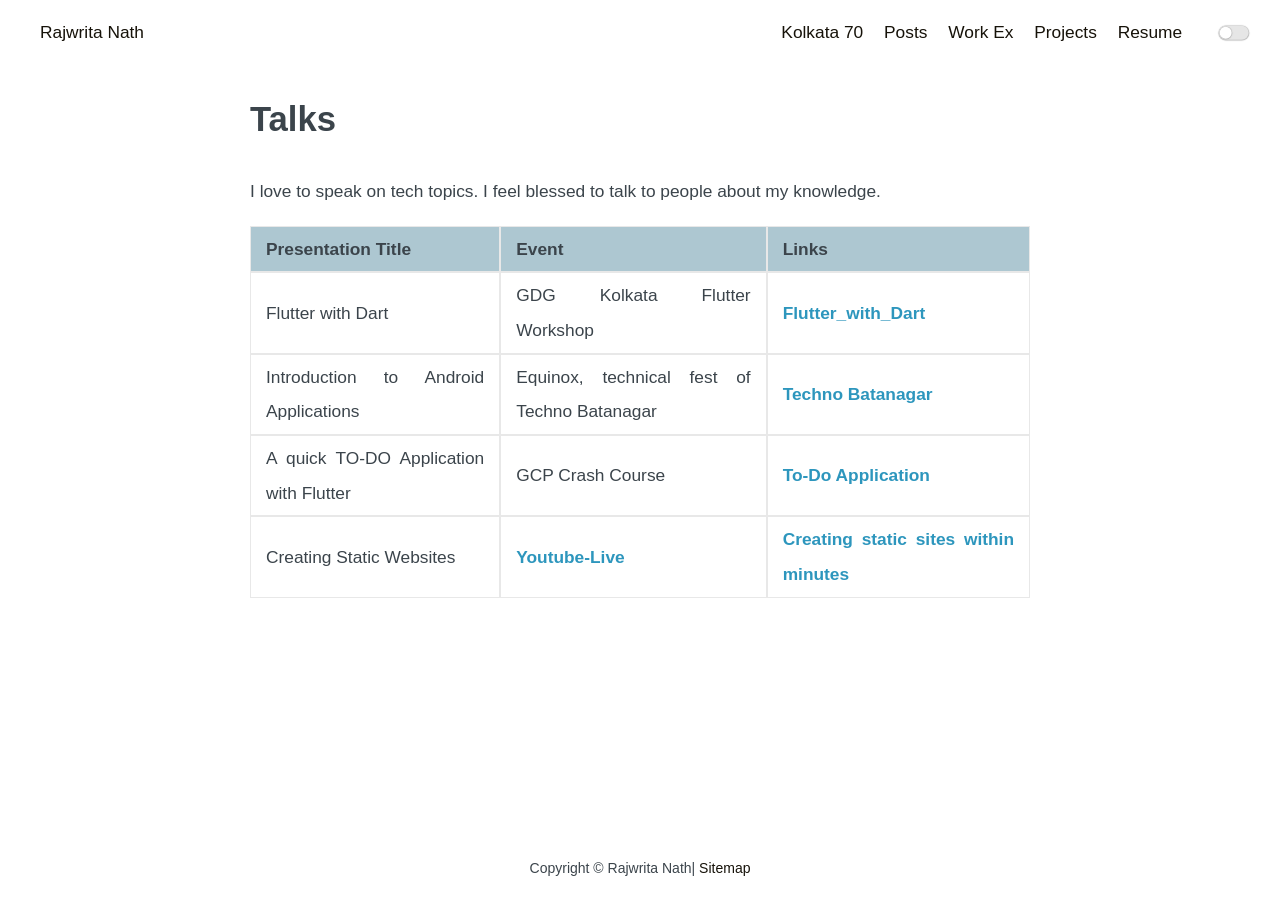
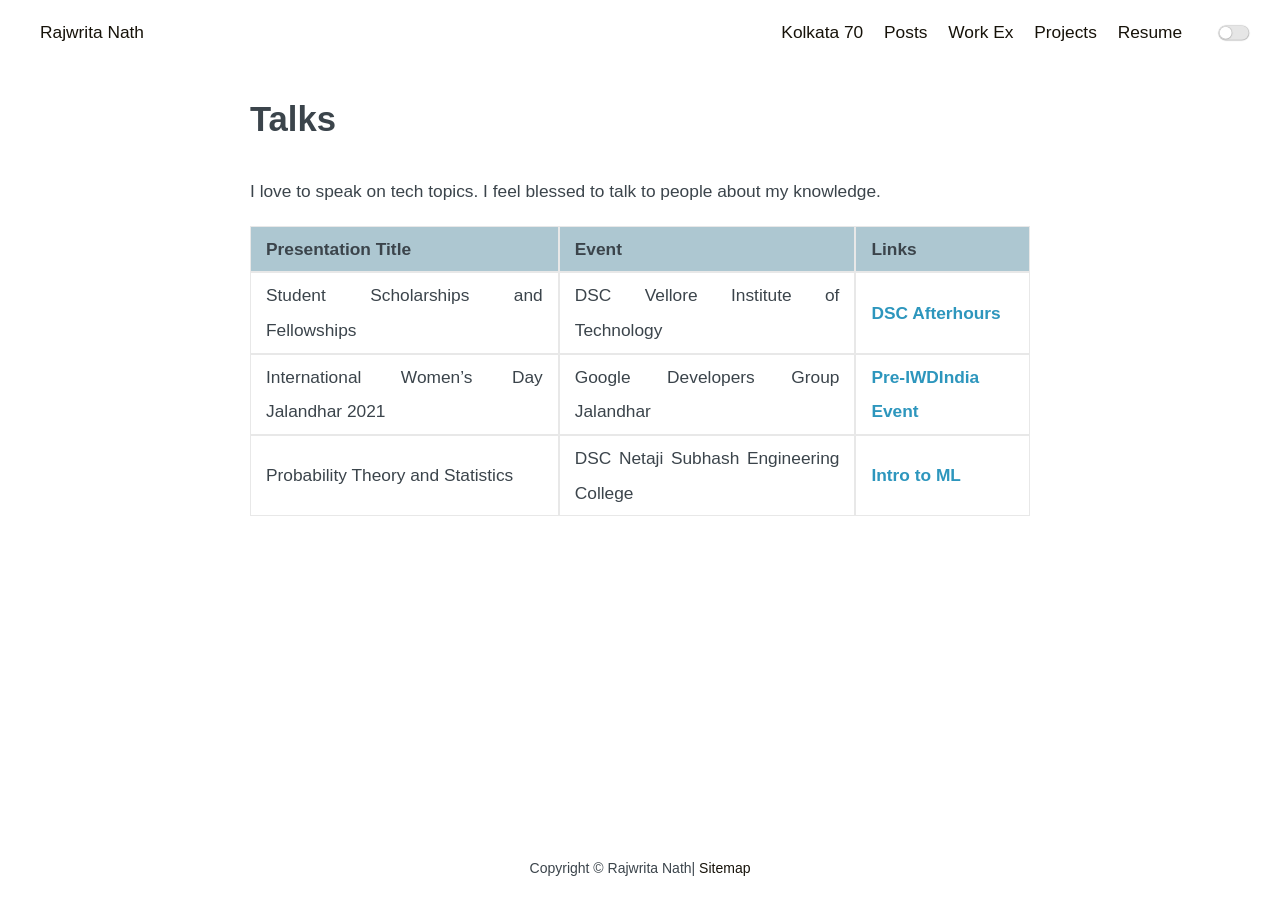
Before and after one commit to Rajwrita/rajwrita.github.io, a Jekyll site: the page built from talks.md, in a window 1280 px wide. Built offline with Jekyll 4.4.1, drawn with Linux system fonts in a browser that asks for light colours.

Commit message:
Update talks.md

```diff
--- a/talks.md
+++ b/talks.md
@@ -7,7 +7,6 @@ permalink: /talks
 
 | Presentation Title                     | Event                                                        | Links                                                        |
 | -------------------------------------- | ------------------------------------------------------------ | ------------------------------------------------------------ |
-| Flutter with Dart                      | GDG Kolkata Flutter Workshop                                 | [Flutter_with_Dart](https://docs.google.com/presentation/d/18zbpZpZnJVg77zhtHrDXkm84ctrgqtrbzGea1GAb6Yk/edit?usp=sharing) |
-| Introduction to Android Applications   | Equinox, technical fest of Techno Batanagar                  | [Techno Batanagar](https://github.com/ariG23498/Equinox-19-Android-Workshop) |
-| A quick TO-DO Application with Flutter | GCP Crash Course                                             | [To-Do Application](https://github.com/ariG23498/AOT_Workshop_TODO) |
-| Creating Static Websites               | [Youtube-Live](https://www.youtube.com/watch?v=4lm7dnikJF8&feature=youtu.be) | [Creating static sites within minutes](https://bit.ly/create-sites) |
+| Student Scholarships and Fellowships                      | DSC Vellore Institute of Technology                                | [DSC Afterhours](https://www.youtube.com/watch?v=NNYcVXAVcmA&list=PLiI1-GFGRl4tTvhylZsNYpio1qgkhLlsr&index=3) |
+| International Women's Day Jalandhar 2021   | Google Developers Group Jalandhar               | [Pre-IWDIndia Event](https://www.youtube.com/watch?v=qcqgF499ZbY) |
+| Probability Theory and Statistics  | DSC Netaji Subhash Engineering College                                             | [Intro to ML](hhttps://www.youtube.com/watch?v=kYHLOksu1SQ) |
```
